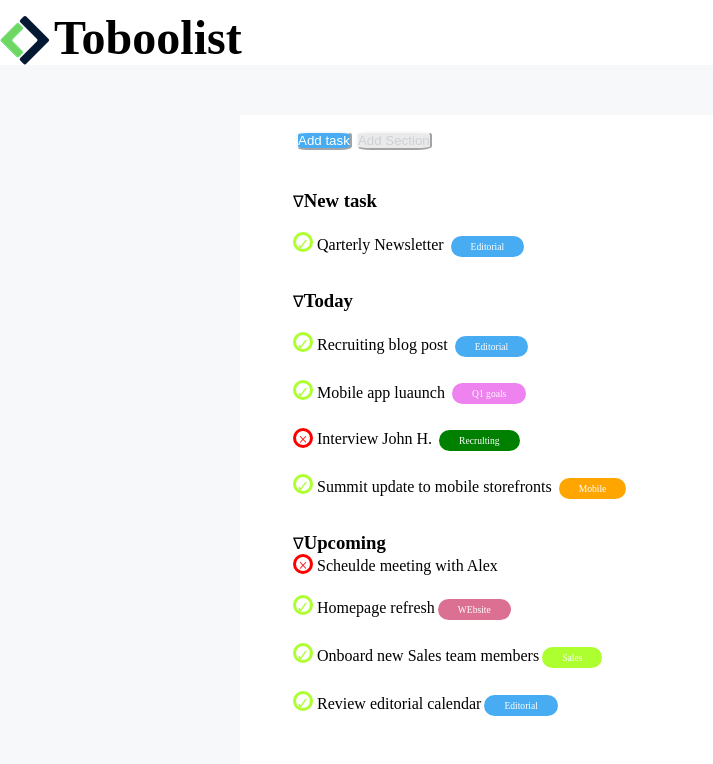
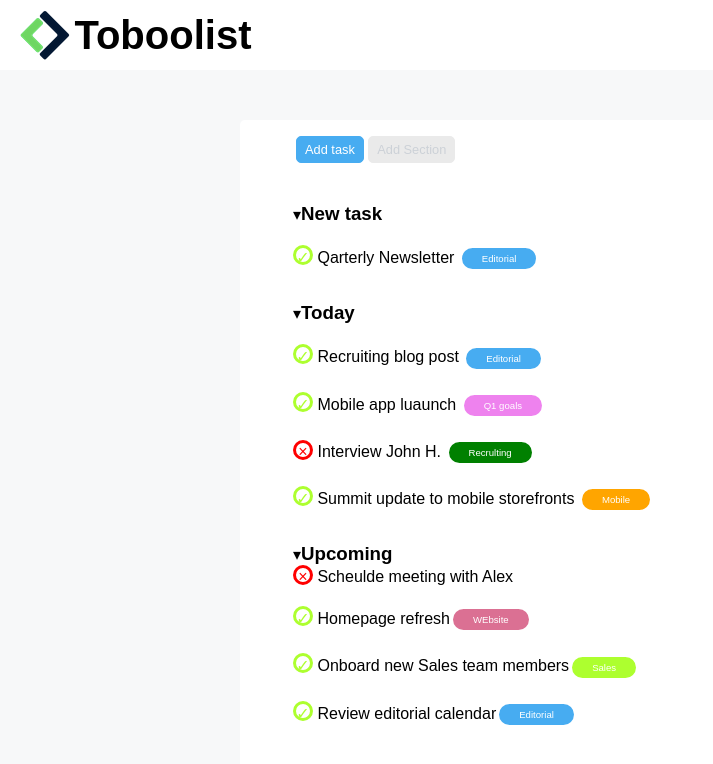
Before and after one commit to Matteo0421/html-css-toboolist, a plain HTML site: page index.html in a window 1280 px wide. Shown: the whole page, without its empty margins (0-713 px from the left). Drawn offline with Linux system fonts and the light colour scheme.

Commit message:
[fix]morning-fix

```diff
--- a/assets/style.css/main.css
+++ b/assets/style.css/main.css
@@ -5,12 +5,28 @@
 }
 
 body{
+  font-family: Arial, Helvetica, sans-serif;
 
 }
 
 .button{
-  border-radius: 20%;
-  border-color: #F7F8F9;
+  border-radius: 5px;
+  margin: auto;
+  padding: 5px 8px;
+  cursor: pointer;
+  font-size: .8rem;
+}
+
+#button-task{
+  background-color: #47ACF1;
+  color: white;
+  border: 1px solid #47ACF1;
+}
+
+#button-section{
+  background-color:#EAEAEA ;
+  color: #CCD1D7;
+  border: 1px solid #EAEAEA;
 }
 
 .entity-check{
@@ -41,75 +57,6 @@ body{
   padding: 5px 20px;
 }
 
-ul{
-  list-style: none;
-  margin-top: 30px;
-}
-
-li{
-  margin-top: 20px;
-}
-/* INIZIO HEADER */
-header{
-  background-color: white;
-}
-header h1{
-  color: black;
-  font-size: 3rem;
-  display: inline-block;
-  margin-top: 10px;
-}
-
-header img{
-  vertical-align: bottom;
-}
-/* /INIZIO HEADER */
-
-/* INIZIO main */
-
-main{
-  background-color: #F7F8F9;
-  padding-top:50px ;
-  padding-bottom: 50px;
-
-}
-
-.center-page{
-  max-width: 800px;
-  height: 650px;
-  width: 800px;
-  margin: 0 auto;
-  background-color: white;
-  padding: 10px;
-  border: solid white;
-}
-
-#header-center-page{
-  border-radius: 10%;
-  margin-left: 40px;
-  border: solid white;
-  border-bottom: 0;
-
-
-
-
-}
-
-#button-task{
-  background-color: #47ACF1;
-  color: white;
-}
-
-#button-section{
-  background-color:#EAEAEA ;
-  color: #CCD1D7;
-}
-
-#parte-centrale{
-  margin-left: 40px;
-  margin-top: 40px;
-}
-
 .color-code .viola{
   background-color: violet;
 }
@@ -136,4 +83,70 @@ main{
 display: inline-block;
 }
 
+ul{
+  list-style: none;
+  margin-top: 30px;
+}
+
+li{
+  margin-top: 20px;
+}
+/* INIZIO HEADER */
+header{
+  background-color: white;
+  padding: 10px 20px;
+}
+header h1{
+  color: black;
+  font-size: 2.5rem;
+  display: inline-block;
+  vertical-align: middle;
+}
+
+header img{
+  vertical-align: middle;
+}
+/* /INIZIO HEADER */
+
 /* INIZIO main */
+
+main{
+  background-color: #F7F8F9;
+  padding-top:50px ;
+  padding-bottom: 50px;
+
+}
+
+.center-page{
+  max-width: 800px;
+  height: 650px;
+  width: 800px;
+  margin: 0 auto;
+  background-color: white;
+  padding: 10px;
+  border: solid white;
+  border-radius: 5px;
+}
+
+#header-center-page{
+  margin-left: 40px;
+  border: solid white;
+  border-bottom: 2px;
+
+
+
+
+}
+
+
+#parte-centrale{
+  margin-left: 40px;
+  margin-top: 40px;
+}
+
+
+
+/* INIZIO main */
+
+
+/* dal tag piu generale (tutti i th hsnno ls dtessa dimensione ) poi le classi generali (le classi dei bottoni o section ecc ) poi tutte le utility (backgroun blue ) poi le vari macrosezioni (header-main-ecc) dentro le vari macrosezioni seguo le indicazioni seguite all'inizio */
--- a/index.html
+++ b/index.html
@@ -14,7 +14,6 @@
    </section>
   </header>
 
-
   <main>
    <div class="center-page">
     <section id="header-center-page">
@@ -24,13 +23,13 @@
 
     <section id="parte-centrale">
       <ul>
-        <li><span>&nabla;</span><h3><strong>New task</strong></h3></li>
+        <li><span>&blacktriangledown;</span><h3>New task</h3></li>
         <li> <span class="entity-check" >&check;</span> Qarterly Newsletter <span class="color-code">Editorial</span></li>
 
       </ul>
 
       <ul>
-        <li><span>&nabla;</span><h3><strong>Today</strong></h3></li>
+        <li><span>&blacktriangledown;</span><h3>Today</h3></li>
         <li> <span class="entity-check" >&check;</span> Recruiting blog post <span class="color-code" >Editorial</span></li>
         <li> <span class="entity-check" >&check;</span> Mobile app luaunch <span class="color-code viola" >Q1 goals</span></li>
         <li> <span class="entity-check red"  >&times;</span> Interview John H. <span class="color-code verde" >Recrulting</span></li>
@@ -39,7 +38,7 @@
 
 
       <ul>
-        <li><span>&nabla;</span><h3><strong>Upcoming</strong></h3></li>
+        <li><span>&blacktriangledown;</span><h3>Upcoming</h3></li>
         <span> <span class="entity-check red"  >&times;</span> Scheulde meeting with Alex </span></li>
         <li> <span class="entity-check" >&check;</span> Homepage refresh<span class="color-code rosa " >WEbsite</span></li>
         <li> <span class="entity-check" >&check;</span> Onboard new Sales team members<span class="color-code verde-chiaro" >Sales</span></li>
```
Also changed, not shown: 1 other file.
